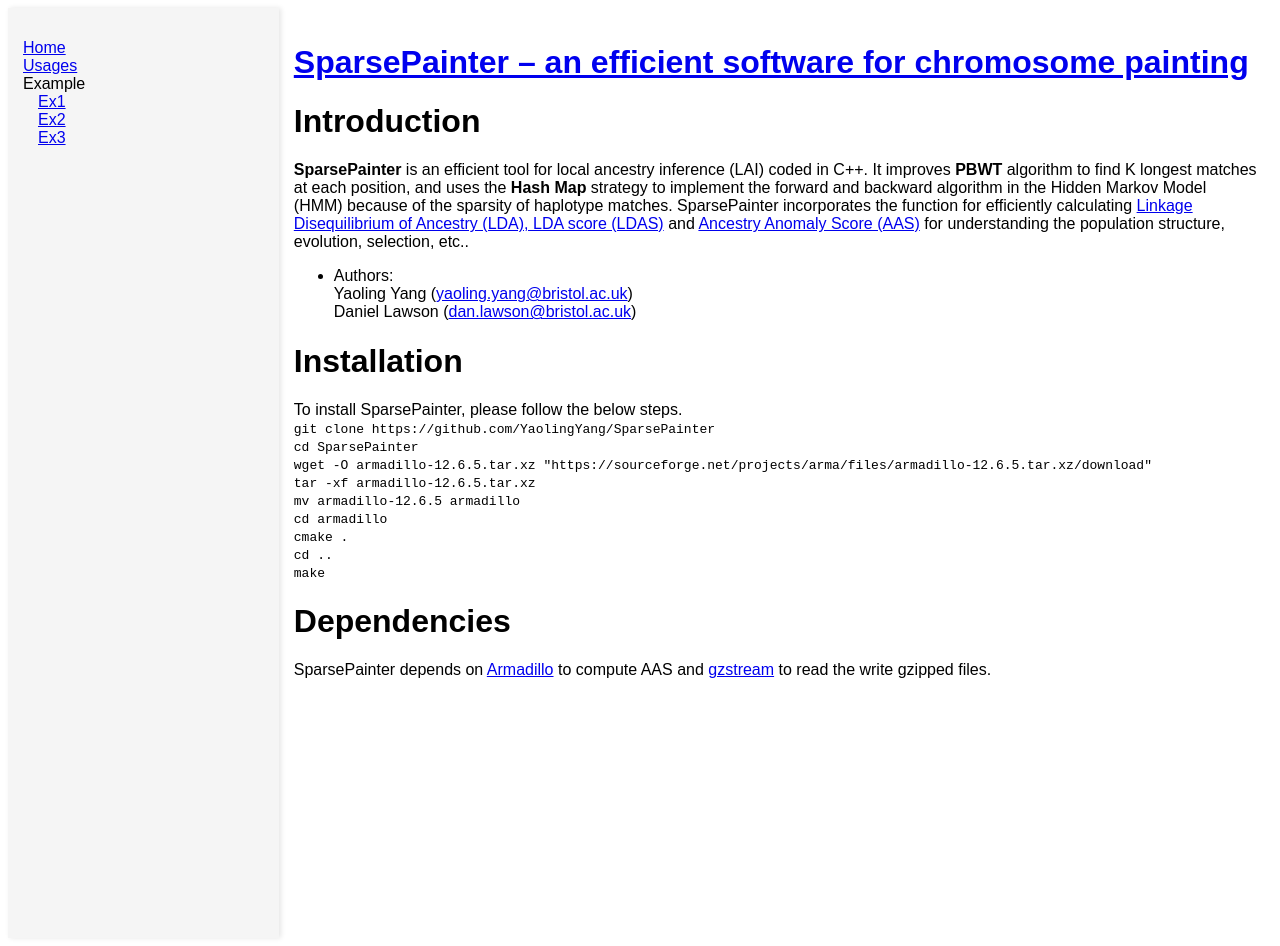
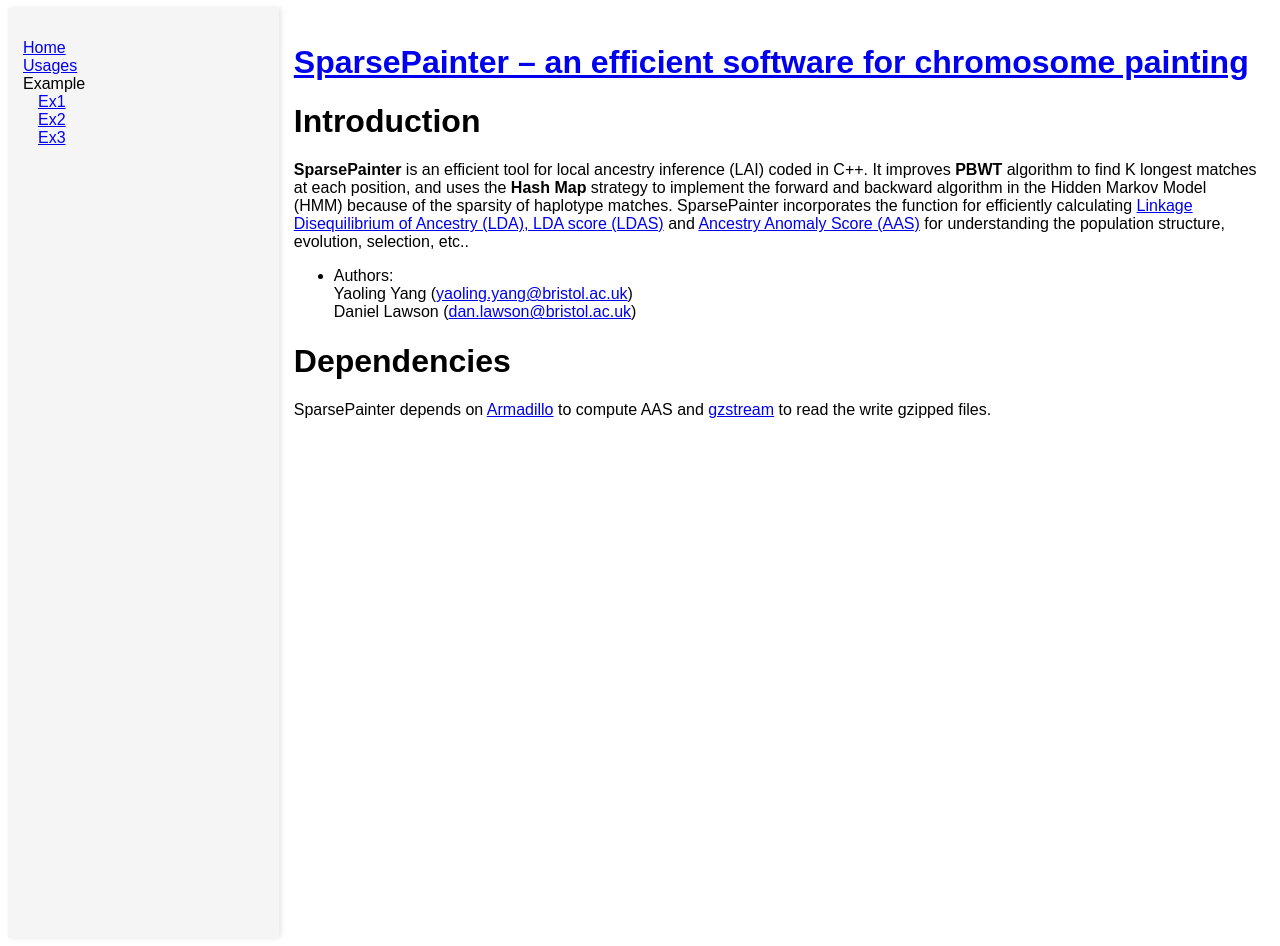
Before and after one commit to SparsePainter/SparsePainter.github.io, a Jekyll site: the page built from introduction.md, in a window 1280 px wide. Built offline with Jekyll 4.4.1, drawn with Linux system fonts in a browser that asks for light colours.

Commit message:
Update introduction.md

```diff
--- a/introduction.md
+++ b/introduction.md
@@ -12,19 +12,6 @@ title: Introduction
     Yaoling Yang (<yaoling.yang@bristol.ac.uk>)
     Daniel Lawson (<dan.lawson@bristol.ac.uk>)
 
-# Installation
-
-To install SparsePainter, please follow the below steps.
-``git clone https://github.com/YaolingYang/SparsePainter``
-``cd SparsePainter``
-``wget -O armadillo-12.6.5.tar.xz "https://sourceforge.net/projects/arma/files/armadillo-12.6.5.tar.xz/download"``
-``tar -xf armadillo-12.6.5.tar.xz``
-``mv armadillo-12.6.5 armadillo``
-``cd armadillo``
-``cmake .``
-``cd ..``
-``make``
-
 # Dependencies
 
 SparsePainter depends on [Armadillo](https://arma.sourceforge.net/download.html) to compute AAS and [gzstream](https://www.cs.unc.edu/Research/compgeom/gzstream/) to read the write gzipped files.
```
